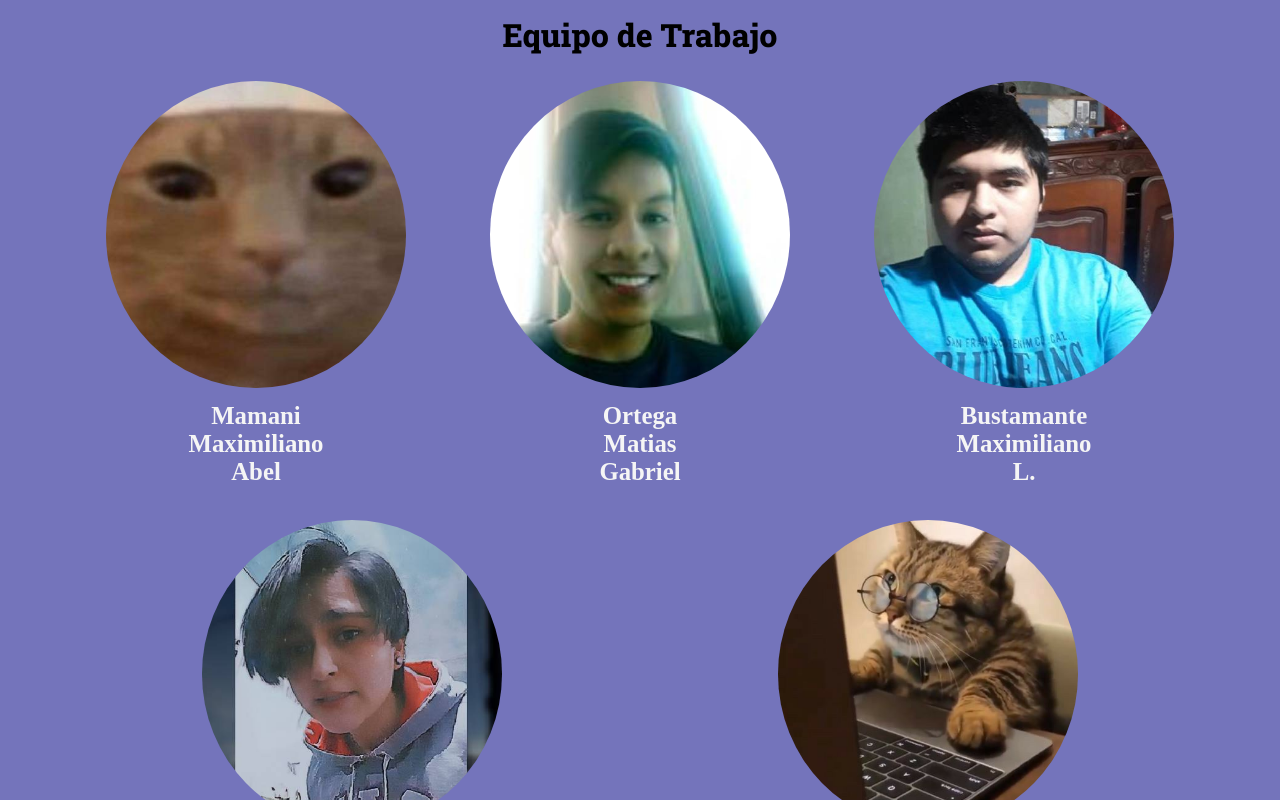
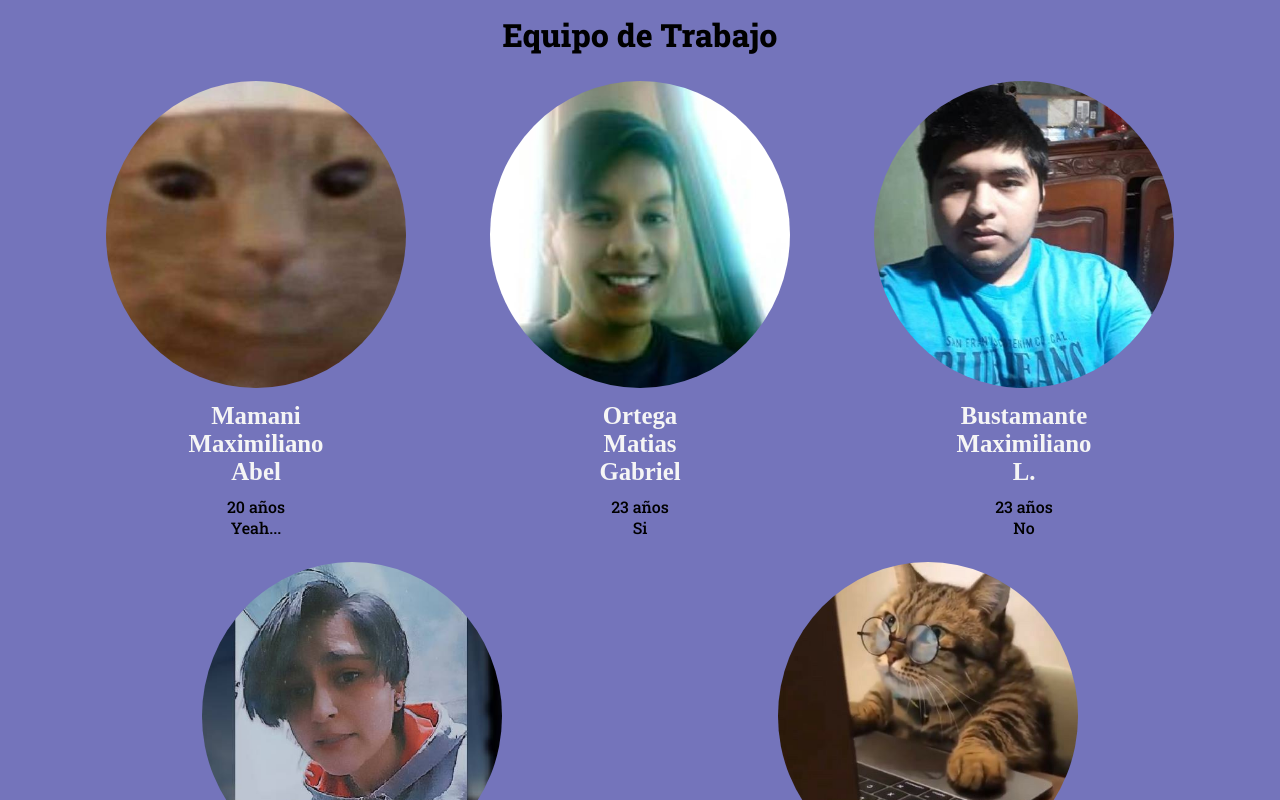
Before and after one commit to MaxAbelMamani/AhorcadoGrupo14, a React (Vite) app: page /Team in a window 1280 px wide. Shown: the top 800 px of the page. Built offline with nearby package versions, Linux system fonts and the light colour scheme.

Commit message:
Creado Json team, y configurado

```diff
--- /dev/null
+++ b/src/components/Developers.jsx
@@ -0,0 +1,21 @@
+import React from 'react'
+
+function Developer({nombre,Edad,Frase,Imagen,github}){
+    return(
+        <div className="NyF">
+            <img src={Imagen} alt="img-developer"/>
+            <a className="perfil-github"
+            target="_blank"
+            rel="noreferrer"
+             href={github}
+            >
+            {" "}
+            {nombre}
+            </a>
+            {Edad}<br/>
+            {Frase}
+        </div>
+    )
+}
+
+export default Developer
--- a/src/components/Team.jsx
+++ b/src/components/Team.jsx
@@ -1,73 +1,23 @@
 import React from "react";
 import { Link } from "react-router-dom";
-import '../assets/styles/Team.css'
-import '../assets/styles/Button.css'
-import images from '../components/ImgTeam.jsx'
+import '../assets/styles/Team.css';
+import '../assets/styles/Button.css';
+import images from '../components/ImgTeam.jsx';
+import equipo from './teams.json';
+import Developers from './Developers';
+
 function Team() {
   return (
     <div className="container-team">
       <h1>Equipo de Trabajo</h1>
       <div className="team">
-        <div className="NyF">
-          <img src={images.MaxiMamani} alt="..." />
-          <a
-            className="perfil-github"
-            target="_blank"
-            rel="noreferrer"
-            href="https://github.com/MaxAbelMamani"
-          >
-            {" "}
-            Mamani Maximiliano Abel{" "}
-          </a>
-        </div>
-        <div className="NyF">
-          <img src={images.MatiOrtega} alt="..." />
-          <a
-            className="perfil-github"
-            target="_blank"
-            rel="noreferrer"
-            href="https://github.com/MatiasGrrrOrtega"
-          >
-            {" "}
-            Ortega Matias Gabriel{" "}
-          </a>
-        </div>
-        <div className="NyF">
-          <img src={images.MaxiBustamante} alt="..." />
-          <a
-            className="perfil-github"
-            target="_blank"
-            rel="noreferrer"
-            href="https://github.com/MaxLeonel"
-          >
-            {" "}
-            Bustamante Maximiliano L.
-          </a>
-        </div>
-        <div className="NyF">
-          <img src={images.AgusMorales} alt="..." />
-          <a
-            className="perfil-github"
-            target="_blank"
-            rel="noreferrer"
-            href="https://github.com/Agmor03"
-          >
-            {" "}
-            Morales Agustina M. A.{" "}
-          </a>
-        </div>
-        <div className="NyF">
-          <img src={images.MatiCruz} alt="..." />
-          <a
-            className="perfil-github"
-            target="_blank"
-            rel="noreferrer"
-            href="https://github.com/MatiasCA11"
-          >
-            {" "}
-            Cruz Aruzamen Matias A.{" "}
-          </a>
-        </div>
+        {
+          equipo.map((e) => {
+            return (
+              <Developers key={e.id} nombre={e.nombre} Imagen={e.src} Edad={e.Edad} Frase={e.Frase} github={e.github} />
+            )
+          })
+        }
       </div>
       <div className="boton-team">
         <Link to={"/"} className="btn">Inicio</Link>
@@ -75,5 +25,4 @@ function Team() {
     </div>
   );
 }
-
 export default Team;
--- /dev/null
+++ b/src/components/teams.json
@@ -0,0 +1,42 @@
+[
+    {
+        "id":1,
+        "nombre":"Mamani Maximiliano Abel",
+        "Edad":"20 años",
+        "Frase":"Yeah...",
+        "src":"src/assets/images/MaxiMamani.jpg",
+        "github":"https://github.com/MaxAbelMamani"
+    },
+    {
+        "id":2,
+        "nombre":"Ortega Matias Gabriel",
+        "Edad":"23 años",
+        "Frase":"Si",
+        "src":"src/assets/images/Matias_Ortega.jpg",
+        "github":"https://github.com/MatiasGrrrOrtega"
+    },
+    {
+        "id":3,
+        "nombre":"Bustamante Maximiliano L.",
+        "Edad":"23 años",
+        "Frase":"No",
+        "src":"src/assets/images/MaxiBustamante.jpg",
+        "github":"https://github.com/MaxLeonel"
+    },
+    {
+        "id":4,
+        "nombre":"Morales Agustina M. A.",
+        "Edad":"23 años",
+        "Frase":"Sip",
+        "src":"src/assets/images/AgusMorales.jpg",
+        "github":"https://github.com/Agmor03"
+    },
+    {
+        "id":5,
+        "nombre":"Cruz Aruzamen Matias A.",
+        "Edad":"20 años",
+        "Frase":"Nop",
+        "src":"src/assets/images/ImagenEjemplo.jpg",
+        "github":"https://github.com/MatiasCA11"
+    }
+]
```
